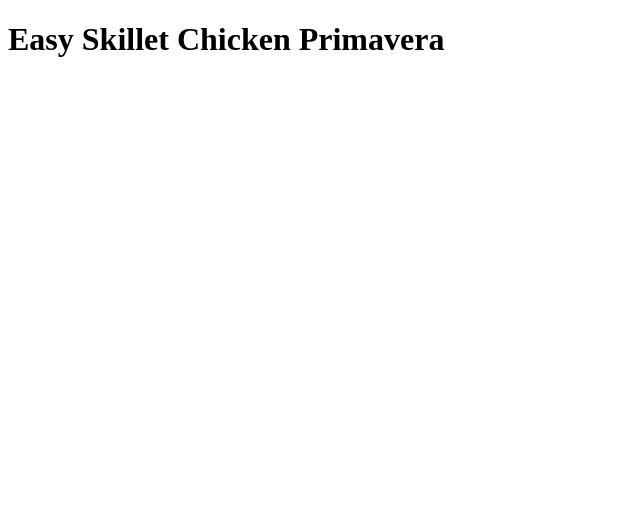
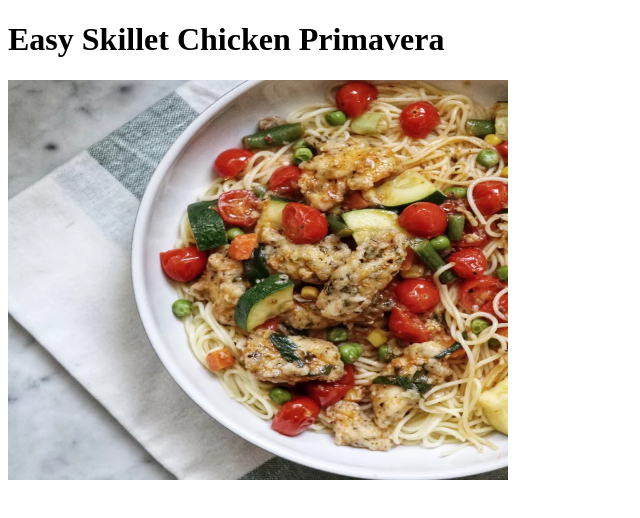
Before and after one commit to Jaenudinfirdaus/odin-recipes, a plain HTML site: page recipes/easy-skillet-chicken-primavera.html in a window 1280 px wide. Shown: the whole page, without its empty margins (0-640 px from the left). Drawn offline with Linux system fonts and the light colour scheme.

Commit message:
add image to first recipes

```diff
--- a/recipes/easy-skillet-chicken-primavera.html
+++ b/recipes/easy-skillet-chicken-primavera.html
@@ -7,5 +7,6 @@
 </head>
 <body>
     <h1>Easy Skillet Chicken Primavera</h1>
+    <img src="/images/recipes1.webp" alt="" width="500" height="400">
 </body>
 </html>
```
